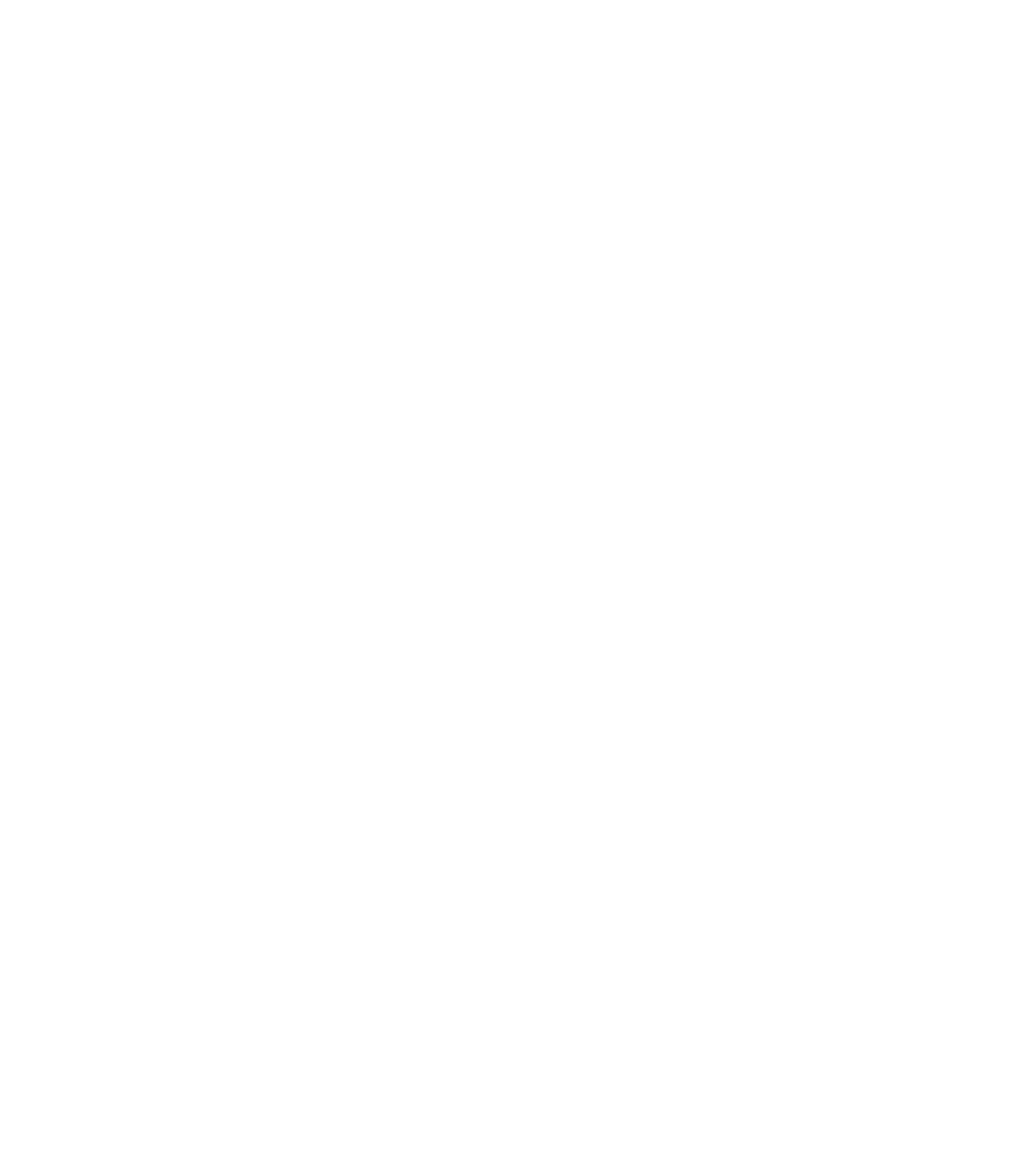
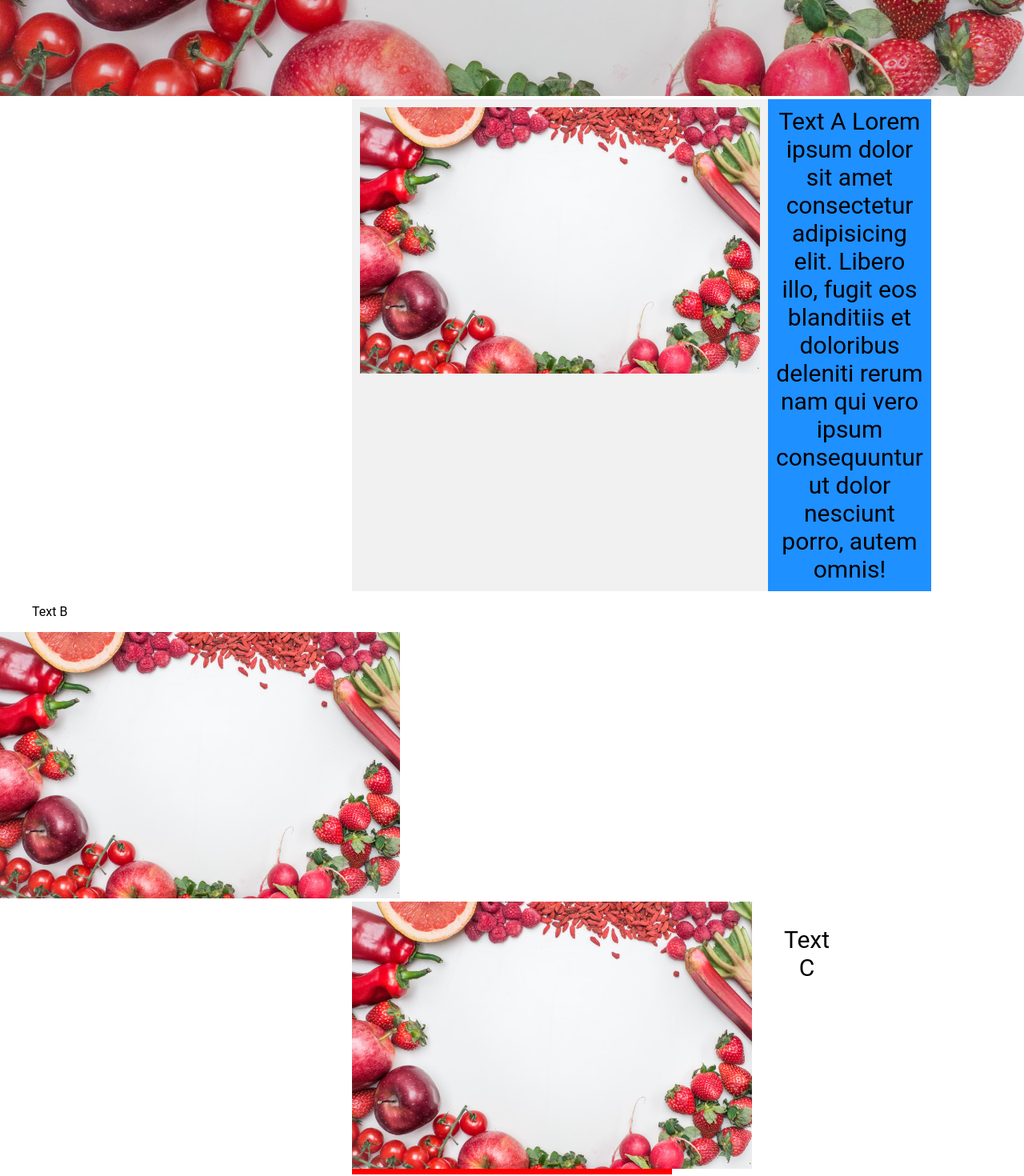
Before and after one commit to SalahUddin7/vegan, a React (Create React App) app: page / in a window 1280 px wide. Shown: the part 680-2150 px from the top of the page at 80% size. Before the commit the page ends 800 px from the top, so only its background shows below. Built offline with nearby package versions, Linux system fonts and the light colour scheme.

Commit message:
css edited for flexbox

```diff
--- a/src/assets/style.css
+++ b/src/assets/style.css
@@ -1,7 +1,6 @@
 @import '../css/NavBar.css';
 @import '../css/HeroSection.css';
-
-/* Test */
+@import '../css/Home.css'; /* Test */
 body {
   margin: 0;
   font-family: 'Roboto', 'Segoe UI', 'Oxygen', 'Ubuntu', 'Cantarell',
--- a/src/components/Home.jsx
+++ b/src/components/Home.jsx
@@ -5,11 +5,36 @@
 const Home = () => {
   return (
     <div>
-      <div>
-        <HeroSection />
+      <HeroSection />
+
+      <div className="HomePage">
+        <div className="flex-containerA">
+          <div className="flex-item-left">
+            <img src="veganhero.jpg" alt="" />
+          </div>
+          <div className="flex-item-right">
+            Text A Lorem ipsum dolor sit amet consectetur adipisicing elit.
+            Libero illo, fugit eos blanditiis et doloribus deleniti rerum nam
+            qui vero ipsum consequuntur ut dolor nesciunt porro, autem omnis!
+          </div>
+        </div>
+
+        <div className="flex-containerB">
+          <dir>Text B</dir>
+          <div>
+            <img src="veganhero.jpg" alt="" />
+          </div>
+        </div>
+
+        <div className="flex-containerA">
+          <div>
+            <img src="veganhero.jpg" alt="" />
+          </div>
+          <dir>Text C</dir>
+        </div>
       </div>
       <div>
-        <h2>This is Home Page d</h2>
+        <h2>This is Home Page e</h2>
 
         <h2>
           This is Dish Product
--- a/src/css/HeroSection.css
+++ b/src/css/HeroSection.css
@@ -1,11 +1,10 @@
 .hero-section {
   margin: 0 auto;
-  max-width: 1400px;
 }
 
 .hero-section img {
   width: 100%;
   object-fit: cover;
-  height: 50vh;
+  height: 100vh;
   filter: brightness(90%);
 }
--- /dev/null
+++ b/src/css/Home.css
@@ -0,0 +1,35 @@
+.HomePage {
+  /* background-color: aqua; */
+}
+
+.HomePage img {
+  max-width: 500px;
+}
+
+.flex-containerA {
+  box-sizing: border-box;
+
+  background-color: red;
+
+  max-width: 400px;
+  margin: 0 auto;
+}
+
+.flex-containerA {
+  display: flex;
+
+  font-size: 30px;
+  text-align: center;
+}
+
+.flex-containerA .flex-item-left {
+  background-color: #f1f1f1;
+  padding: 10px;
+  flex: 50%;
+}
+
+.flex-containerA .flex-item-right {
+  background-color: dodgerblue;
+  padding: 10px;
+  flex: 50%;
+}
```
Also changed, not shown: public/h.JPG (deleted), public/imagespublic/h.JPG (deleted).
